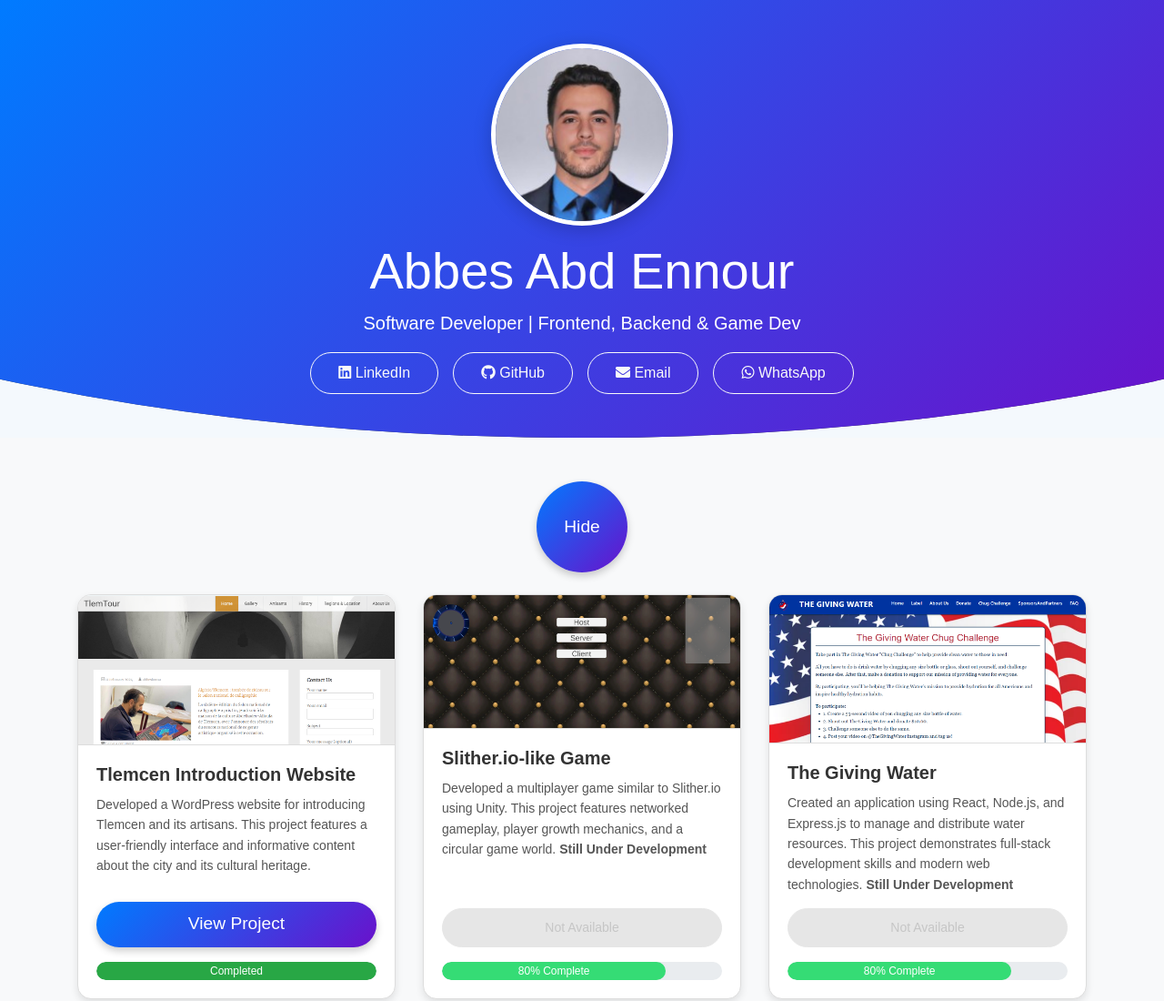
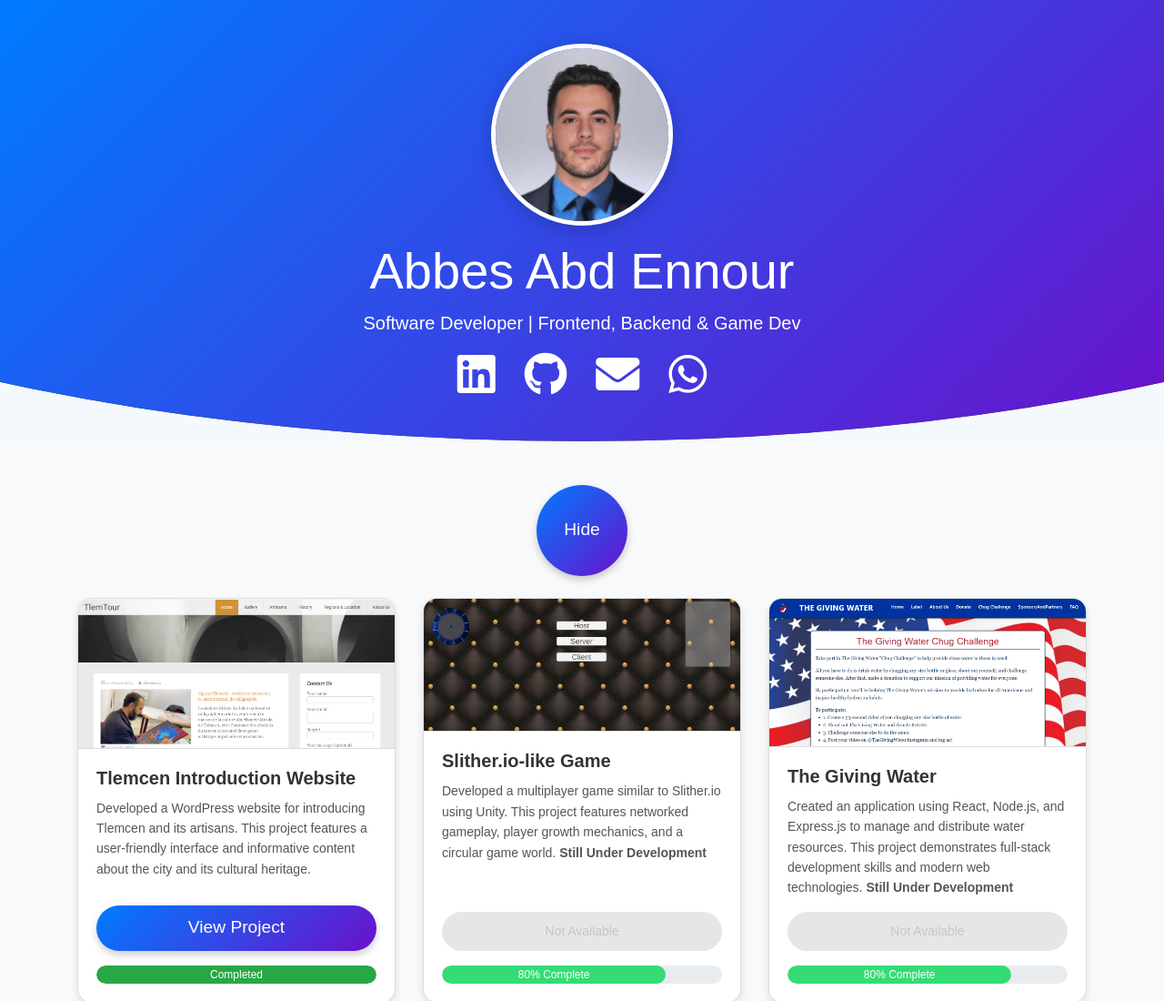
Before and after one commit to abbestlm/abbestlm.github.io, a plain HTML site: page index.html in a window 1280 px wide. Shown: the top 1100 px of the page at 91% size. Drawn offline with nearby package versions, Linux system fonts and the light colour scheme.

Commit message:
Add files via upload

```diff
--- a/index.html
+++ b/index.html
@@ -254,17 +254,18 @@ header img:hover {
         <h1 class="display-4">Abbes Abd Ennour</h1>
         <p class="lead">Software Developer | Frontend, Backend & Game Dev</p>
         <div class="d-flex justify-content-center">
-                <a href="https://www.linkedin.com/in/abd-ennour-abbes-208170276/" target="_blank"
-                    class="btn btn-outline-light mx-2"><i class="fab fa-linkedin"></i> LinkedIn</a>
-                <a href="https://github.com/abbestlm" target="_blank" class="btn btn-outline-light mx-2"><i
-                        class="fab fa-github"></i> GitHub</a>
-                <a href="mailto:abbes.abdennour13@gmail.com" class="btn btn-outline-light mx-2"><i
-                        class="fas fa-envelope"></i> Email</a>
-                <a href="https://wa.me/+213553379103" target="_blank" class="btn btn-outline-light mx-2"><i
-                        class="fab fa-whatsapp"></i> WhatsApp</a>
+            <a href="https://www.linkedin.com/in/abd-ennour-abbes-208170276/" target="_blank" class="text-white mx-3"><i
+                    class="fab fa-linkedin fa-3x"></i></a>
+            <a href="https://github.com/abbestlm" target="_blank" class="text-white mx-3"><i
+                    class="fab fa-github fa-3x"></i></a>
+            <a href="mailto:abbes.abdennour13@gmail.com" class="text-white mx-3"><i
+                    class="fas fa-envelope fa-3x"></i></a>
+            <a href="https://wa.me/+213553379103" target="_blank" class="text-white mx-3"><i
+                    class="fab fa-whatsapp fa-3x"></i></a>
         </div>
     </div>
 </header>
+
 <section class="bg-light py-5 animated-section" id="projects">
     <div class="container">
         <div class="text-center mb-4">
```
Lines whose indentation alone changed are shown as unchanged.
